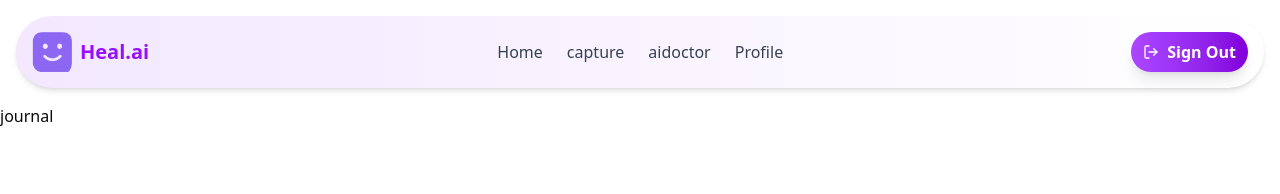
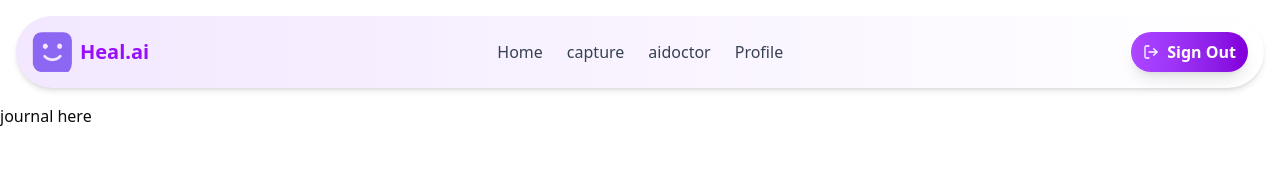
Before and after one commit to sharansyrax/Heal.ai, a Next.js app: page /dashboard/journal in a window 1280 px wide. Shown: the top 194 px of the page. Built offline with nearby package versions, Linux system fonts and the light colour scheme.

Commit message:
Update page.tsx

```diff
--- a/app/(routes)/dashboard/journal/page.tsx
+++ b/app/(routes)/dashboard/journal/page.tsx
@@ -3,7 +3,7 @@ import React from 'react'
 const page = () => {
   return (
     <div>
-      journal
+      journal here
     </div>
   )
 }
```
